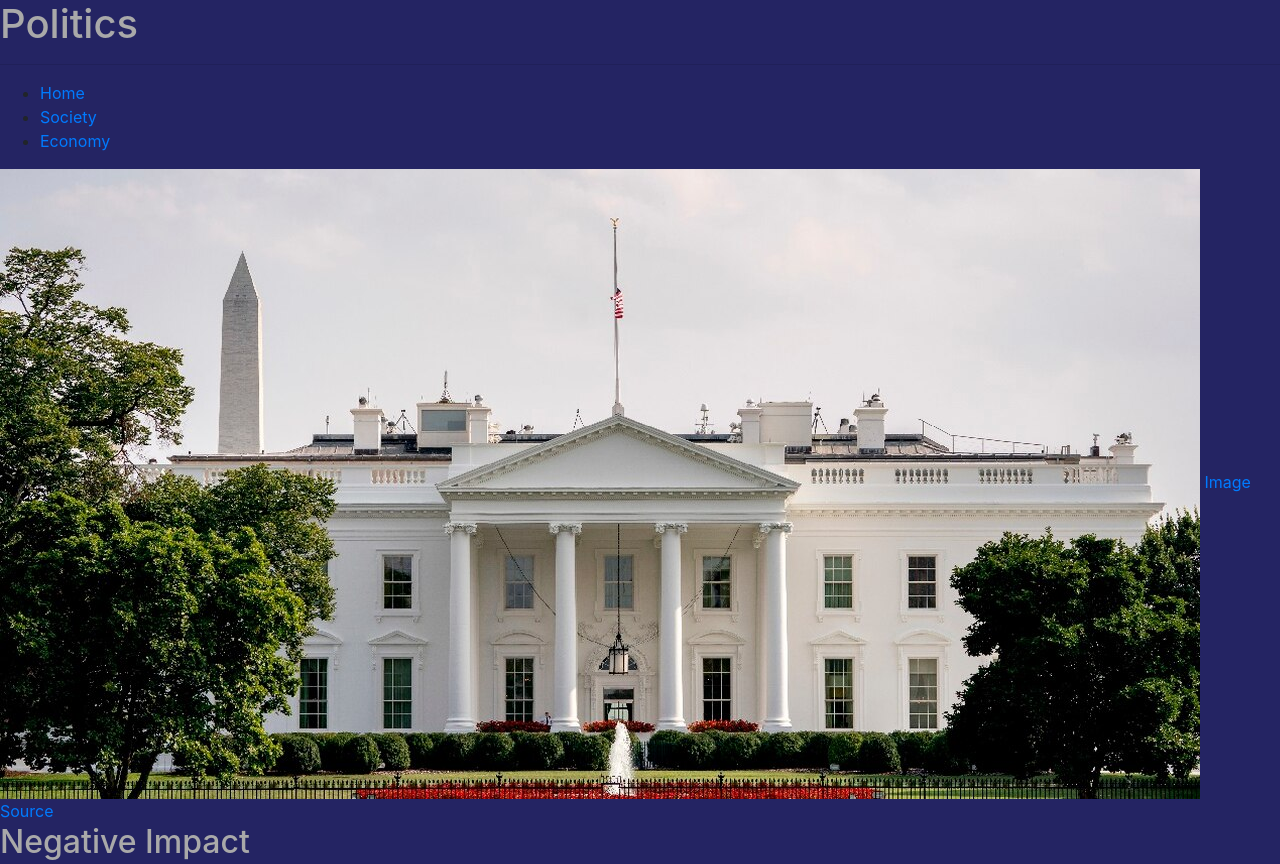
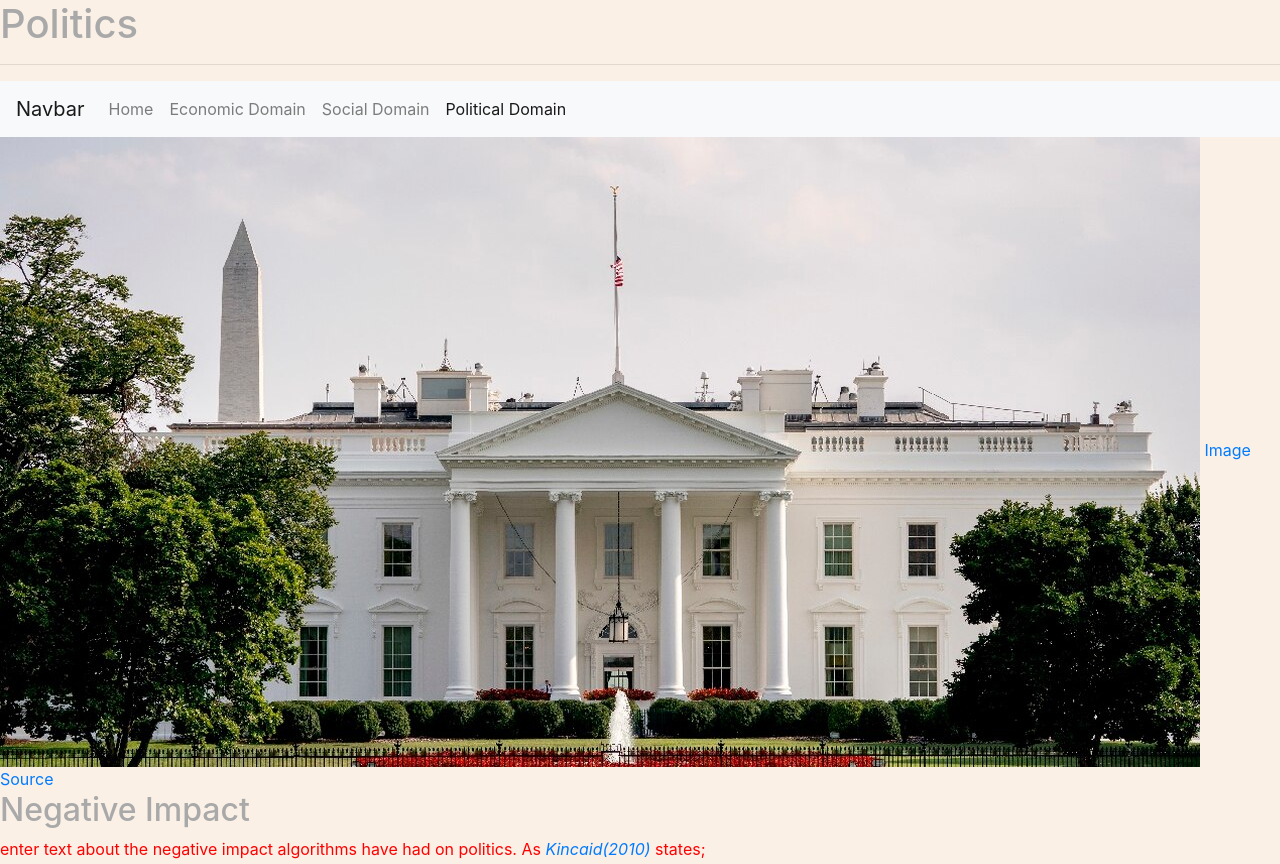
Before and after one commit to duggydurag/Algorithms-and-Society, a plain HTML site: page index.html in a window 1280 px wide. Shown: the top 864 px of the page. Drawn offline with nearby package versions, Linux system fonts and the light colour scheme.

Commit message:
Added navbar

```diff
--- a/index.html
+++ b/index.html
@@ -9,20 +9,35 @@
 
     <title>Algorithms and Society - Politics</title>
   </head>
-  <body style="background-color:rgb(36, 36, 99);">
+  <body style="background-color:linen;">
 
     <header>
     <h1 style="color:darkgrey;">Politics</h1>
     </header>
     <hr>
 
-    <nav>
-      <ul>
-        <li><a href="#">Home</a></li>
-        <li><a href="#">Society</a></li>
-        <li><a href="#">Economy</a></li>
-      </ul>
-    </nav>
+    <nav class="navbar navbar-expand-lg navbar-light bg-light">
+      <a class="navbar-brand" href="#">Navbar</a>
+      <button class="navbar-toggler" type="button" data-toggle="collapse" data-target="#navbarNav" aria-controls="navbarNav" aria-expanded="false" aria-label="Toggle navigation">
+        <span class="navbar-toggler-icon"></span>
+      </button>
+      <div class="collapse navbar-collapse" id="navbarNav">
+        <ul class="navbar-nav">
+          <li class="nav-item">
+            <a class="nav-link" href="#">Home <span class="sr-only">(current)</span></a>
+          </li>
+          <li class="nav-item">
+            <a class="nav-link" href="body.html">Economic Domain</a>
+          </li>
+          <li class="nav-item">
+            <a class="nav-link" href="Algorithm and society.html">Social Domain</a>
+          </li>
+          <li class="nav-item active">
+            <a class="nav-link" href="index.html">Political Domain</a>
+          </li>
+        </ul>
+      </div>
+  </nav>
 
     <main>
 
```
